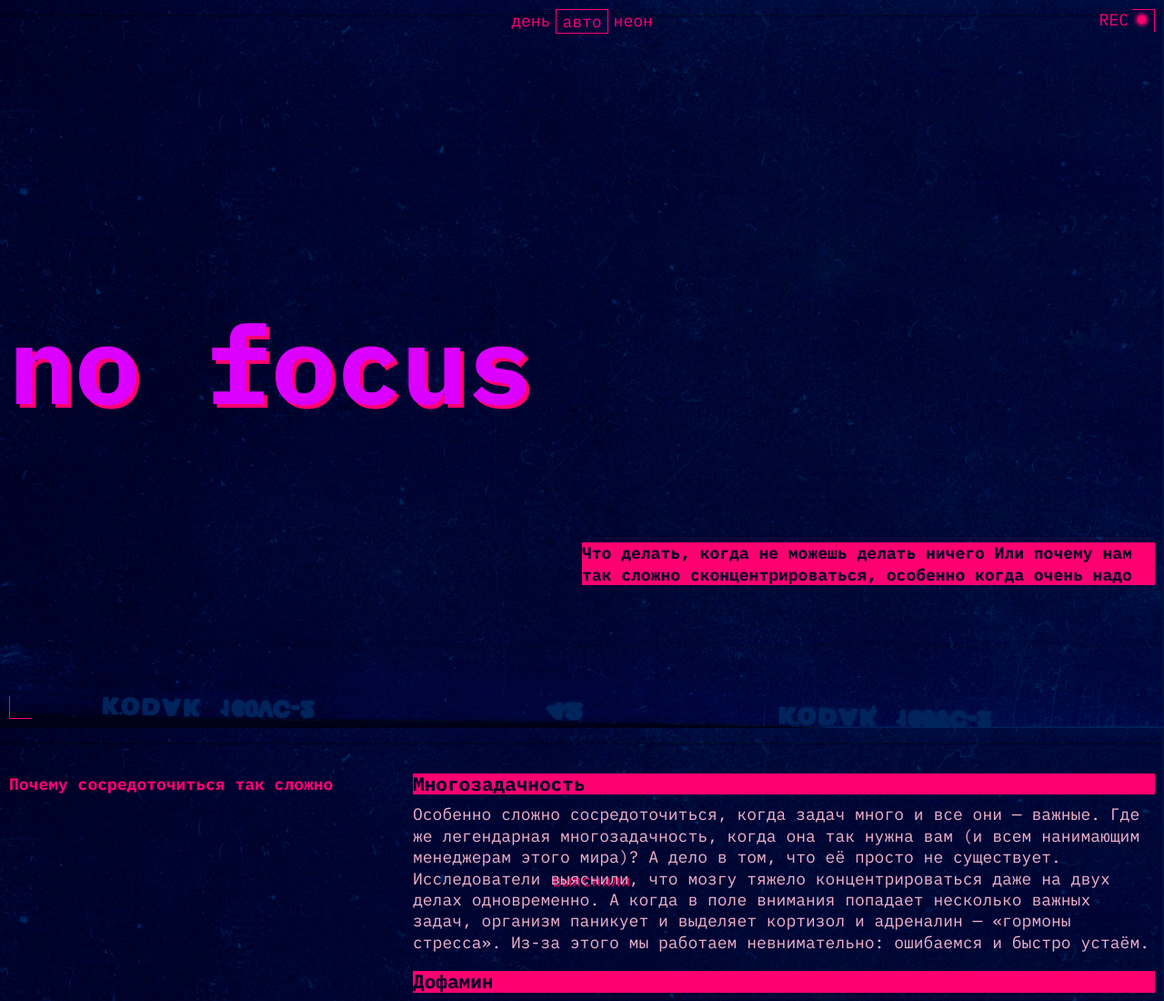
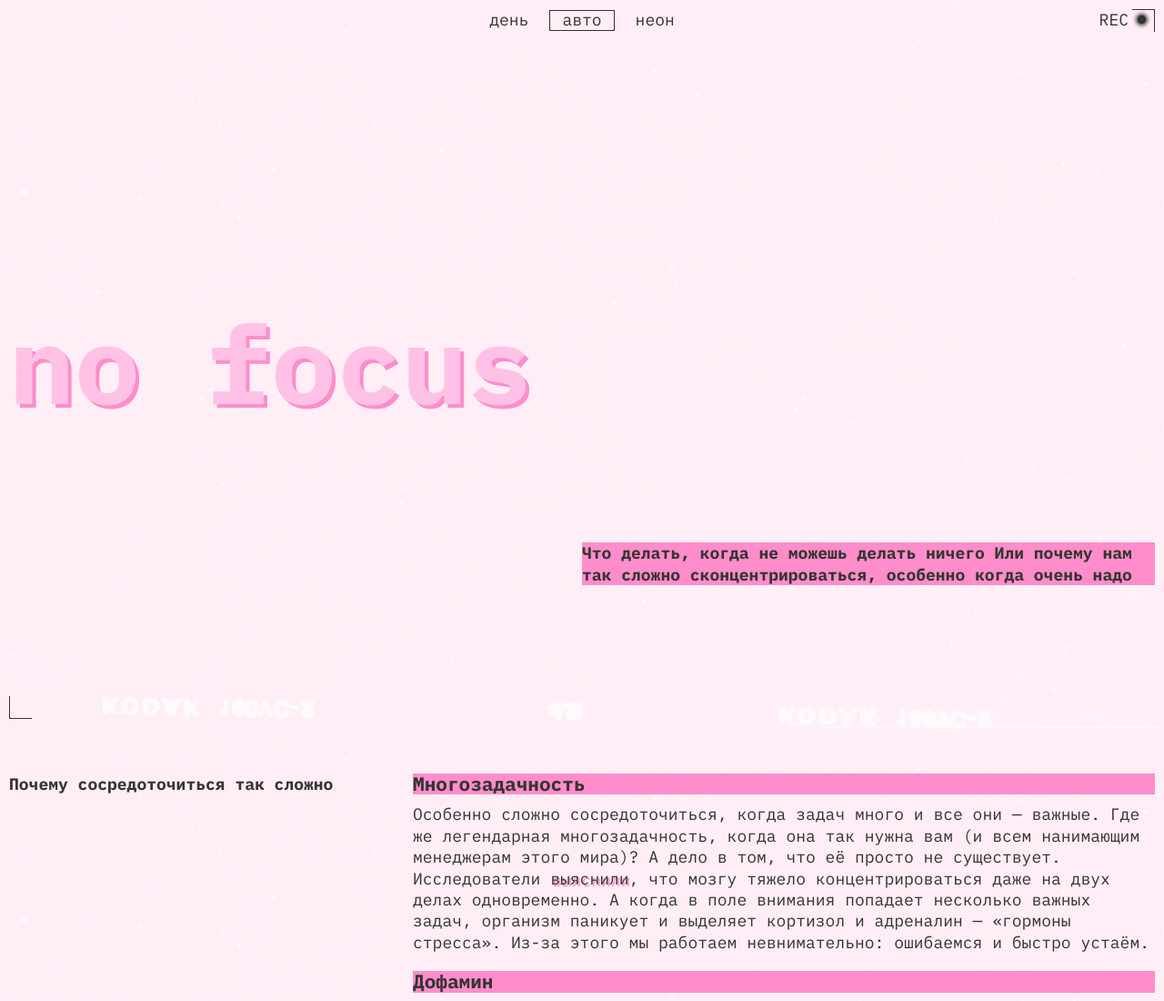
Before and after one commit to Foleycpk/slozhno-sosredotochitsya-fd, a plain HTML site: page index.html in a window 1280 px wide. Shown: the top 1100 px of the page at 91% size. Drawn offline with Linux system fonts and the light colour scheme.

Commit message:
подключено переключение тем

```diff
--- a/index.html
+++ b/index.html
@@ -23,7 +23,7 @@
     <script src="./scripts/script.js"></script>
   </head>
   <body class="page">
-    <header class="header decorated-zone">
+    <header class="header decorated-zone" aria-hidden="true">
       <div class="header__decorated-element"></div>
       <nav class="header__theme-menu">
         <ul class="header__theme-menu-list">
--- a/styles/style.css
+++ b/styles/style.css
@@ -36,7 +36,7 @@
 
 .header__decorated-element::before {
   content: "rec";
-  color: var(--accent-color, #ff0070);
+  color: var(--decore-color, #ff0070);
   text-align: center;
   text-transform: uppercase;
 }
@@ -47,8 +47,8 @@
   width: 9px;
   height: 9px;
   border-radius: 100%;
-  box-shadow: 0 0 4px 2px var(--accent-color, #ff0070);
-  background-color: var(--accent-color, #ff0070);
+  box-shadow: 0 0 4px 2px var(--decore-color, #ff0070);
+  background-color: var(--decore-color, #ff0070);
 }
 
 .decorated-zone::before {
@@ -58,8 +58,8 @@
   right: 0;
   width: 25px;
   height: 25px;
-  border-top: 1px solid var(--accent-color, #ff0070);
-  border-right: 1px solid var(--accent-color, #ff0070);
+  border-top: 1px solid var(--decore-color, #ff0070);
+  border-right: 1px solid var(--decore-color, #ff0070);
 }
 
 .decorated-zone::after {
@@ -69,8 +69,8 @@
   left: 0;
   width: 25px;
   height: 25px;
-  border-bottom: 1px solid var(--accent-color, #ff0070);
-  border-left: 1px solid var(--accent-color, #ff0070);
+  border-bottom: 1px solid var(--decore-color, #ff0070);
+  border-left: 1px solid var(--decore-color, #ff0070);
 }
 
 .header__theme-menu {
@@ -78,23 +78,40 @@
   align-self: center;
 }
 
-/* TO DO удалить */
-
-/* .header__theme-menu-list {
+.header__theme-menu-list {
   display: flex;
   align-items: center;
-} */
+  flex-direction: column;
+  gap: var(--small-margin, 10px);
+}
 
 .header__theme-menu-button {
   border: none;
-  color: var(--accent-color, #ff0070);
+  color: var(--decore-color, #ff0070);
   text-align: center;
   background-color: transparent;
   text-transform: lowercase;
+  line-height: 100%;
+  padding: 1.5px 13px;
 }
 
+.header__theme-menu-button:hover {
+  outline: 1px solid var(--decore-color-transparency, rgba(255, 0, 112, 0.4));
+}
+
+.header__theme-menu-button:focus {
+  outline: none;
+}
+
+.header__theme-menu-button:focus-visible {
+border-bottom: 1px solid var(--decore-color, #ff0070);
+}
+
+
+
 .header__theme-menu-button_active {
-  border: 1px solid var(--accent-color, #ff0070);
+  border: 1px solid var(--decore-color, #ff0070);
+  pointer-events: none;
 }
 
 .header__title {
@@ -113,7 +130,7 @@
   inline-size: 100%;
 }
 .title-decor {
-  color: var(--titel-color, #000028);
+  color: var(--title-color, #000028);
   background-color: var(--accent-color, #ff0070);
 }
 
@@ -161,7 +178,7 @@
 }
 
 .article__link:focus-visible {
-  border: 1px solid currentColor;
+  outline: 1px solid currentColor;
 }
 
 /* .gallery__title {
@@ -252,7 +269,7 @@
   }
 
   .header__theme-menu-list {
-    display: flex;
+    flex-direction: row;
   }
 
   .section:nth-child(even) .section__list {
--- a/styles/variables.css
+++ b/styles/variables.css
@@ -6,14 +6,64 @@
   --bg-color: #000028;
   --main-font: "IBM Plex Mono", sans-serif;
   --main-font-size: 18px;
-  --cover-title-color: #db00ff;
   --main-color: #f1b2ce;
+  --main-title-color: #db00ff;
   --accent-color: #ff0070;
-  --titel-color: #000028;
+  --title-color: #000028;
   --section-title-color:  #ff0070;
+  --decore-color: #ff0070;
+  --decore-color-transparency: rgba(255, 0, 112, 0.4);
   --bg-image: url(../images/cover-image-dark.png);
   --large-margin: 50px;
   --medium-margin: 20px;
   --small-margin: 10px;
   --small-padding: 10px;
 }
+
+:root.theme-dark {
+  --bg-color: #000028;
+  --main-color: #f1b2ce;
+  --main-title-color: #db00ff;
+  --accent-color: #ff0070;
+  --title-color: #000028;
+  --section-title-color:  #ff0070;
+  --decore-color: #ff0070;
+  --decore-color-transparency: rgba(255, 0, 112, 0.4);
+  --bg-image: url(../images/cover-image-dark.png);
+}
+
+:root.theme-light {
+  --bg-color: #FFC2E6;
+  --main-color: #353430;
+  --main-title-color: #ffc2e6;
+  --accent-color: #FF8DCB;
+  --title-color: #353430;
+  --section-title-color:  #353430;
+  --decore-color: #353430;
+  --decore-color-transparency: rgba(50, 49, 45, 0.4);
+  --bg-image: url(../images/cover-image-light.png);
+}
+
+:root.theme-light .header__decorated-element {
+  display: none;
+}
+
+
+@media (prefers-color-scheme: light) {
+  :root {
+    --bg-color: #FFC2E6;
+  --main-color: #353430;
+  --main-title-color: #ffc2e6;
+  --accent-color: #FF8DCB;
+  --title-color: #353430;
+  --section-title-color:  #353430;
+  --decore-color: #353430;
+  --decore-color-transparency: rgba(50, 49, 45, 0.4);
+  --bg-image: url(../images/cover-image-light.png);
+  }
+
+  :root.theme-auto .header__decorated-element {
+    display: none;
+  }
+
+}
```
